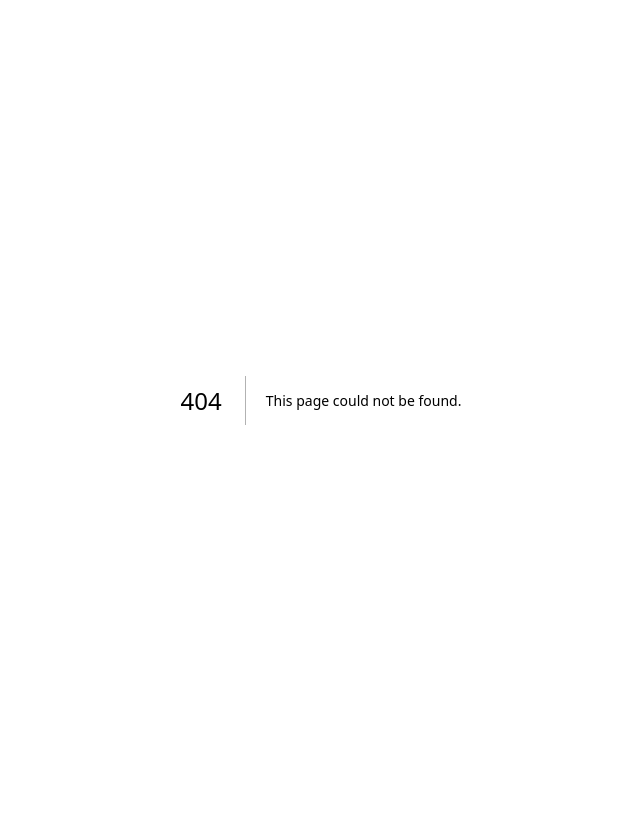
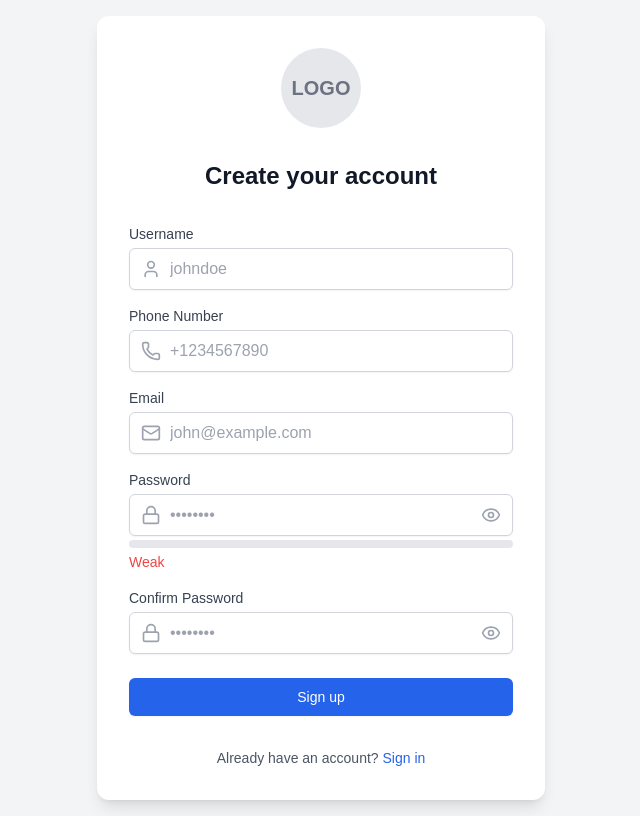
Before and after one commit to jaime8793/dash-frontend, a Next.js app: page /signUp in a window 1280 px wide. Before the commit this address had no page. Shown: the whole page, without its empty margins (319-959 px from the left). Built offline with nearby package versions, Linux system fonts and the light colour scheme.

Commit message:
Added Sign in page

```diff
--- a/src/app/Components/login.js
+++ /dev/null
@@ -1,6 +0,0 @@
-
-function Login() {
-    return <h1>Login Component</h1>
-}
-
-export default Login
--- a/src/app/page.js
+++ b/src/app/page.js
@@ -1,5 +1,4 @@
 import Image from "next/image";
-import Login from "./Components/login";
 
 export default function Home() {
   return (
@@ -24,7 +23,6 @@ export default function Home() {
           <li>Hello world</li>
         </ol>
 
-        <Login/>
 
         <div className="flex gap-4 items-center flex-col sm:flex-row">
           <a
--- a/src/app/Authentication/singIn.js
+++ b/src/app/signIn/page.js
@@ -1,5 +1,68 @@
+"use client";
+
+import React, { useState } from "react";
+import { Eye, EyeOff, User, Lock } from "lucide-react";
+
 const SignIn = () => {
+  const [formData, setFormData] = useState({
+    username: "",
+    password: "",
+    rememberMe: false,
+  });
+
+  const [errors, setErrors] = useState({});
   const [showPassword, setShowPassword] = useState(false);
+  const [touched, setTouched] = useState({});
+
+  const validateField = (name, value) => {
+    let error = "";
+    switch (name) {
+      case "username":
+        if (!value) error = "Username is required";
+        break;
+      case "password":
+        if (!value) error = "Password is required";
+        break;
+      default:
+        break;
+    }
+    return error;
+  };
+
+  const handleChange = (e) => {
+    const { name, value, type, checked } = e.target;
+    const fieldValue = type === "checkbox" ? checked : value;
+    setFormData((prev) => ({ ...prev, [name]: fieldValue }));
+    if (touched[name]) {
+      setErrors((prev) => ({
+        ...prev,
+        [name]: validateField(name, fieldValue),
+      }));
+    }
+  };
+
+  const handleBlur = (e) => {
+    const { name, value } = e.target;
+    setTouched((prev) => ({ ...prev, [name]: true }));
+    setErrors((prev) => ({ ...prev, [name]: validateField(name, value) }));
+  };
+
+  const handleSubmit = (e) => {
+    e.preventDefault();
+    const newErrors = {};
+    Object.keys(formData).forEach((key) => {
+      if (key !== "rememberMe") {
+        const error = validateField(key, formData[key]);
+        if (error) newErrors[key] = error;
+      }
+    });
+    setErrors(newErrors);
+
+    if (Object.keys(newErrors).length === 0) {
+      console.log("Form submitted:", formData);
+      // Handle form submission
+    }
+  };
 
   return (
     <div className="min-h-screen bg-gray-100 flex items-center justify-center p-4">
@@ -111,4 +174,4 @@ const SignIn = () => {
   );
 };
 
-export default SignIn
+export default SignIn;
--- a/src/app/Authentication/signUp.js
+++ b/src/app/signUp/page.js
@@ -1,3 +1,5 @@
+"use client";
+
 import React, { useState, useEffect } from "react";
 import { Eye, EyeOff, User, Phone, Mail, Lock } from "lucide-react";
 
```
Also changed, not shown: src/app/Components/signIn.js (deleted).
